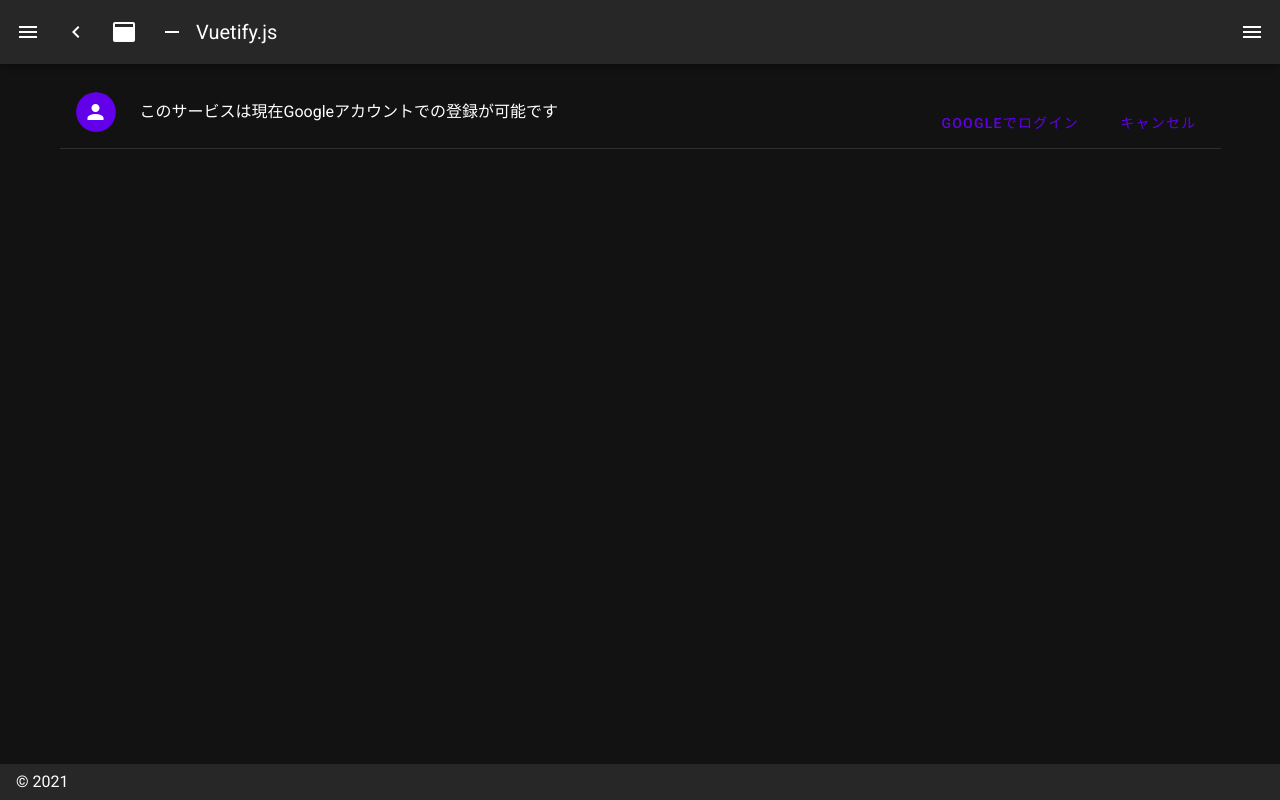
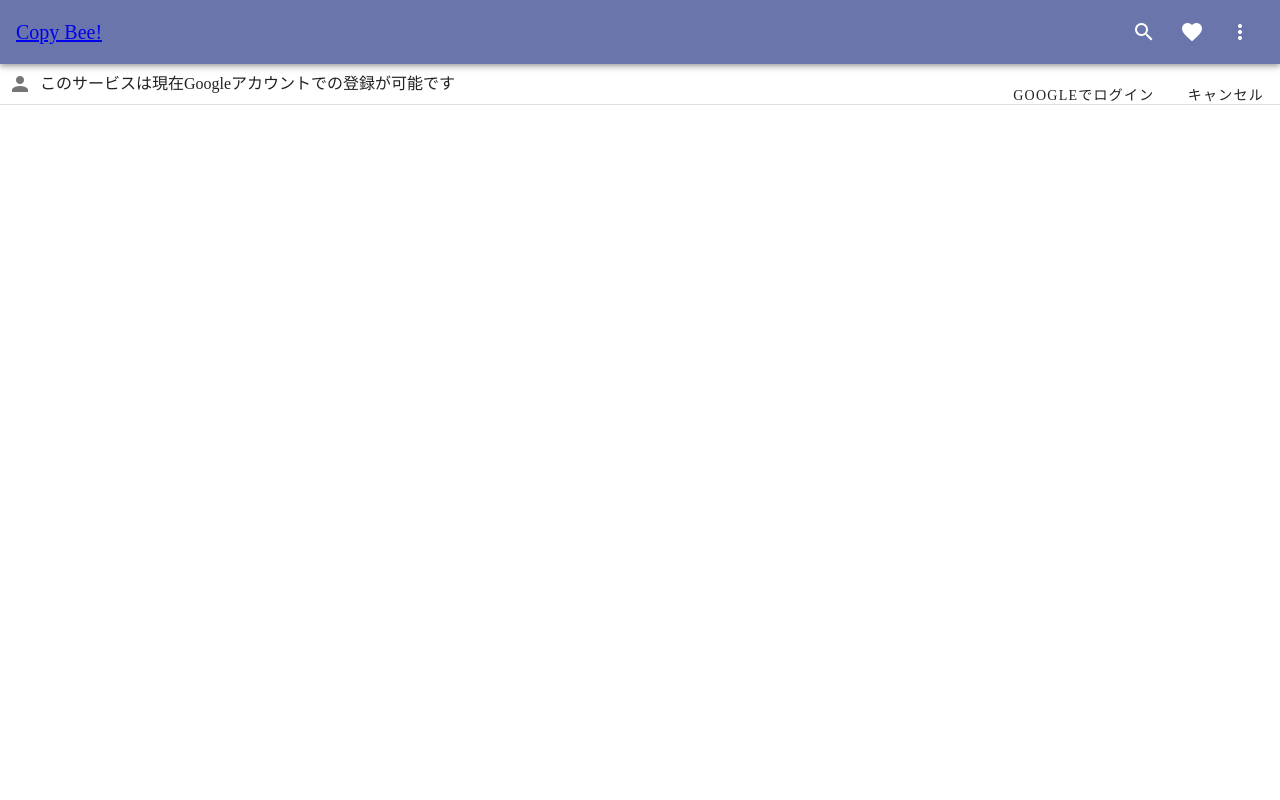
Before and after one commit to YaCpotato/copybee, a Nuxt app: page /login in a window 1280 px wide. Built offline with nearby package versions, Linux system fonts and the light colour scheme.

Commit message:
firebase取得OK

```diff
--- a/layouts/default.vue
+++ b/layouts/default.vue
@@ -1,91 +1,35 @@
 <template>
-  <v-app dark>
-    <v-navigation-drawer
-      v-model="drawer"
-      :mini-variant="miniVariant"
-      :clipped="clipped"
-      fixed
-      app
+  <div>
+    <v-app-bar
+      color="#6A76AB"
+      dark
     >
-      <v-list>
-        <v-list-item
-          v-for="(item, i) in items"
-          :key="i"
-          :to="item.to"
-          router
-          exact
-        >
-          <v-list-item-action>
-            <v-icon>{{ item.icon }}</v-icon>
-          </v-list-item-action>
-          <v-list-item-content>
-            <v-list-item-title v-text="item.title" />
-          </v-list-item-content>
-        </v-list-item>
-      </v-list>
-    </v-navigation-drawer>
-    <v-app-bar
-      :clipped-left="clipped"
-      fixed
-      app
-    >
-      <v-app-bar-nav-icon @click.stop="drawer = !drawer" />
-      <v-btn
-        icon
-        @click.stop="miniVariant = !miniVariant"
-      >
-        <v-icon>mdi-{{ `chevron-${miniVariant ? 'right' : 'left'}` }}</v-icon>
+        <v-toolbar-title><NuxtLink to="/">Copy Bee!</NuxtLink></v-toolbar-title>
+
+      <v-spacer></v-spacer>
+
+      <v-btn icon>
+        <v-icon>mdi-magnify</v-icon>
       </v-btn>
-      <v-btn
-        icon
-        @click.stop="clipped = !clipped"
-      >
-        <v-icon>mdi-application</v-icon>
+
+      <v-btn icon>
+        <v-icon>mdi-heart</v-icon>
       </v-btn>
-      <v-btn
-        icon
-        @click.stop="fixed = !fixed"
-      >
-        <v-icon>mdi-minus</v-icon>
+
+      <v-btn icon>
+        <v-icon>mdi-dots-vertical</v-icon>
       </v-btn>
-      <v-toolbar-title v-text="title" />
-      <v-spacer />
-      <v-btn
-        icon
-        @click.stop="rightDrawer = !rightDrawer"
-      >
-        <v-icon>mdi-menu</v-icon>
-      </v-btn>
+
+      <!-- <template v-slot:extension>
+        <v-tabs align-with-title>
+          <v-tab>Tab 1</v-tab>
+          <v-tab>Tab 2</v-tab>
+          <v-tab>Tab 3</v-tab>
+        </v-tabs>
+      </template> -->
     </v-app-bar>
-    <v-main>
-      <v-container>
-        <Nuxt />
-      </v-container>
-    </v-main>
-    <v-navigation-drawer
-      v-model="rightDrawer"
-      :right="right"
-      temporary
-      fixed
-    >
-      <v-list>
-        <v-list-item @click.native="right = !right">
-          <v-list-item-action>
-            <v-icon light>
-              mdi-repeat
-            </v-icon>
-          </v-list-item-action>
-          <v-list-item-title>Switch drawer (click me)</v-list-item-title>
-        </v-list-item>
-      </v-list>
-    </v-navigation-drawer>
-    <v-footer
-      :absolute="!fixed"
-      app
-    >
-      <span>&copy; {{ new Date().getFullYear() }}</span>
-    </v-footer>
-  </v-app>
+    <nuxt />
+  </div>
 </template>
 
 <script>
--- a/pages/index.vue
+++ b/pages/index.vue
@@ -1,14 +1,85 @@
 <template>
-  <div>
-    {{ msg }}
+  <div class="container">
+    <v-btn @click="submit"></v-btn>
+    <v-simple-table
+    fixed-header
+    height="600px">
+      <template #default>
+        <thead>
+          <tr>
+            <th class="text-left">
+              title
+            </th>
+            <th class="text-left">
+              overView
+            </th>
+          </tr>
+        </thead>
+        <tbody>
+          <tr
+            v-for="project in projects"
+            :key="project.id"
+          >
+            <td>{{ project.title }}</td>
+            <td>{{ project.overView }}</td>
+          </tr>
+        </tbody>
+      </template>
+    </v-simple-table>
   </div>
 </template>
 <script>
+import firebase from 'firebase'
+
 export default {
-  data() {
+  data () {
     return {
-      msg: "hey"
+      database: null,
+      projects:[]
     }
+  },
+  mounted() {
+  this.getData()
+  },
+  methods: {
+    submit () {
+     const db = firebase.firestore()
+     const dbUsers = db.collection('projects')
+     dbUsers
+        .add({
+          title: "sample title",
+          overView:"sample overview",
+          copyAndPasteList: {
+            content:"sample content",
+            discription: "sample discription",
+            order:0
+          }
+       })
+       .then(ref => {
+         // eslint-disable-next-line no-console
+         console.log('Add ID: ', ref.id)
+       })
+   },
+   getData() {
+    const db = firebase.firestore()
+    const itemArray = []
+    db.collection('projects').get().then((querySnapshot) => {
+      querySnapshot.forEach((doc) => {
+        itemArray.push({
+          id: doc.id,
+          title: doc.data().title,
+          overView: doc.data().overView,
+          copyAndPasteList: {
+            content: doc.data().copyAndPasteList.content,
+            discription: doc.data().copyAndPasteList.discription,
+            order:doc.data().copyAndPasteList.order
+          }
+        })
+      })
+      this.projects = itemArray
+      this.projects.splice()
+    })
   }
 }
+}
 </script>
--- a/pages/inspire.vue
+++ /dev/null
@@ -1,19 +0,0 @@
-<template>
-  <v-row>
-    <v-col class="text-center">
-      <img
-        src="/v.png"
-        alt="Vuetify.js"
-        class="mb-5"
-      >
-      <blockquote class="blockquote">
-        &#8220;First, solve the problem. Then, write the code.&#8221;
-        <footer>
-          <small>
-            <em>&mdash;John Johnson</em>
-          </small>
-        </footer>
-      </blockquote>
-    </v-col>
-  </v-row>
-</template>
--- a/pages/sample.vue
+++ /dev/null
@@ -1,14 +0,0 @@
-<template>
-  <div>
-    {{ msg }}
-  </div>
-</template>
-<script>
-export default {
-  data() {
-    return {
-      msg: "hey"
-    }
-  }
-}
-</script>
--- a/store/index.js
+++ b/store/index.js
@@ -11,6 +11,9 @@ export const state = () => ({
 export const getters = {
  user: state => {
    return state.user
+ },
+ isAuthenticated: state => {
+   return state.user.login
  }
 }
 
```
Also changed, not shown: middleware/auth.js (added, +9 -0 lines).
